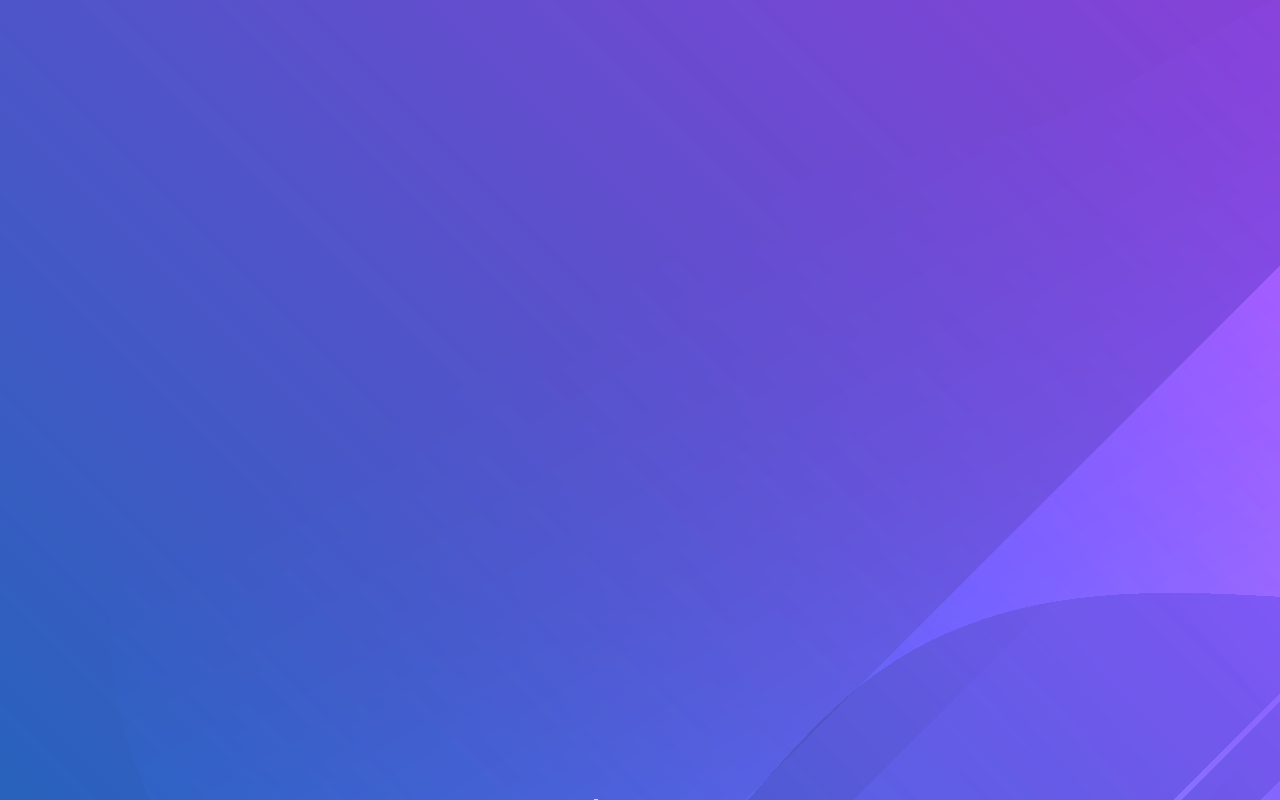
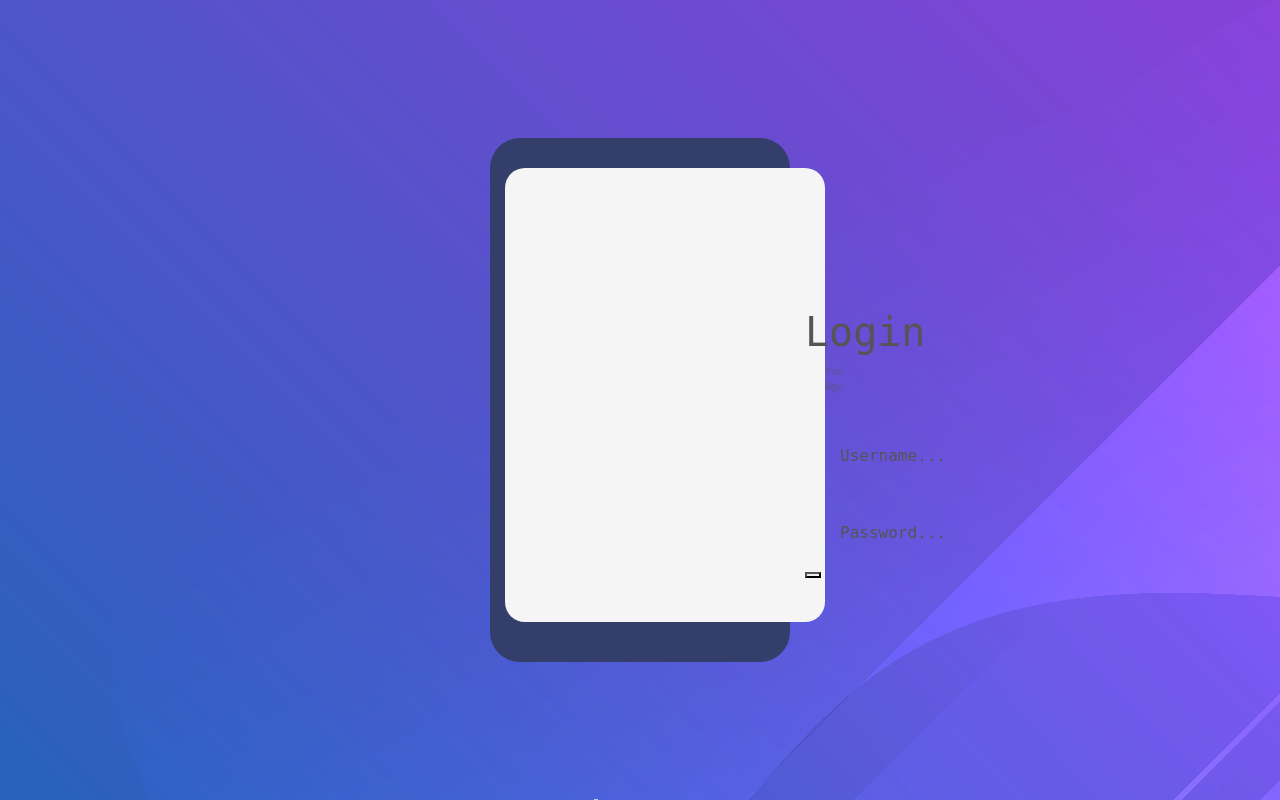
Before and after one commit to UIT20520649/Cryptography-Project, a Flask app: page /login in a window 1280 px wide. Run offline with Flask 2, Linux system fonts and the light colour scheme.

Commit message:
add login ui =))

```diff
--- a/Application/static/styles/style.css
+++ b/Application/static/styles/style.css
@@ -0,0 +1,139 @@
+
+body {
+    min-height: 100vh;
+    margin: 0;
+    display: flex;
+    justify-content: center;
+    align-items: center;
+    font-family: monospace;
+    color: #555;
+    /* background-image: "assets/Background"; */
+}
+
+.loginContainer {
+    background-color: #333F6A;
+    width: 300px;
+    max-width: 100%;
+    text-align: center;
+    padding: 10px 15px 40px;
+    border-radius: 30px;
+    position: relative;
+    z-index: 1;
+}
+
+.form {
+    background-color: #F5F5F5;
+    padding: 100px 20px 40px 300px;
+    margin-top: 20px;
+    border-radius: 20px;
+    position: relative;
+}
+
+/* .form::before {
+    content: '';
+    position: absolute;
+    width: 90%;
+    height: 100%;
+    background-color: #ffffff66;
+    left: 5%;
+    top: -10px;
+    border-radius: 20px;
+    z-index: -1;
+    transition: 0.5s;
+} */
+
+
+
+.group {
+    position: relative;
+    display: grid;
+    grid-template-columns: 30px auto;
+    padding: 10px 0;
+    margin-top: 30px;
+    border-bottom: 1px solid #555;
+}
+
+.group:nth-child(1) {
+    grid-template-columns: 100%;
+    border-bottom: none;
+}
+
+.group:nth-child(1) span {
+    opacity: 0.5;
+    font-size: x-small;
+    padding: 0 20px;
+}
+
+.group:nth-child(3) {
+    grid-template-columns: 30px auto 30px;
+}
+
+.group input {
+    background-color: transparent;
+    border: none;
+    outline: none;
+}
+
+.group label {
+    position: absolute;
+    left: 35px;
+    top: 10px;
+    transition: 0.5s;
+}
+
+.group input:focus~label,
+.group input:not(:placeholder-shown)~label {
+    top: -20px;
+}
+
+.group:nth-child(3) input[type="text"]~.fa-eye-slash {
+    display: none;
+}
+
+.group:nth-child(3) input[type="password"]~.fa-eye {
+    display: none;
+}
+
+/* .loginBtn {
+    background-color: #F5F5F5;
+    width: 100px;
+    height: 100px;
+    border-radius: 50%;
+    margin-left: 50%;
+    transform: translate(-50%, 50%);
+    border: 10px solid #333F6A;
+    position: relative;
+}
+
+.loginBtn button {
+    width: 200%;
+    height: 150%;
+    border-radius: 20%;
+    border: none;
+    background-image: linear-gradient(to bottom right, #DA95F5, #F465F3);
+    color: #fff;
+}
+
+.loginBtn::before {
+    content: '';
+    position: absolute;
+    left: calc(100% + 10px);
+    top: 50%;
+    width: 70px;
+    height: 20px;
+    border-bottom-left-radius: 15px;
+    box-shadow: -30px 0px 0 #333F6A;
+    z-index: -1;
+}
+
+.loginBtn::after {
+    content: '';
+    position: absolute;
+    right: calc(100% + 10px);
+    top: 50%;
+    width: 70px;
+    height: 20px;
+    border-bottom-right-radius: 15px;
+    box-shadow: 30px 0px 0 #333F6A;
+    z-index: -1;
+} */
--- a/Application/templates/login.html
+++ b/Application/templates/login.html
@@ -2,7 +2,7 @@
 <html>
 <head>
     <link rel="stylesheet" href="https://cdn.jsdelivr.net/npm/bootstrap@4.3.1/dist/css/bootstrap.min.css" integrity="sha384-ggOyR0iXCbMQv3Xipma34MD+dH/1fQ784/j6cY/iJTQUOhcWr7x9JvoRxT2MZw1T" crossorigin="anonymous">
-    <link rel="stylesheet" href="{{url_for('static',filename='styles/style.css')}}"
+    <link rel="stylesheet" href="{{url_for('static',filename='styles/style.css')}}">
 </head>
 <body>
     <style>
@@ -10,5 +10,37 @@
             background-image: url({{url_for('static',filename='assets/Background.png')}});
         }
     </style>
+        <div class="loginContainer">
+
+            <div class="form">
+                <div class="group">
+                    <h1>Login</h1>
+                    <span>
+                        You Ngu
+                    </span>
+                </div>
+                <div class="group">
+                    <i class="fa-regular fa-user"></i>
+                    <input type="text" placeholder=" " id="name" autocomplete="off">
+                    <label for="name">Username...</label>
+                </div>
+                <div class="group">
+                    <i class="fa-solid fa-lock"></i>
+                    <input type="password" placeholder=" " id="password" autocomplete="off">
+                    <i class="fa-regular fa-eye" onclick="changeTypePassword()"></i>
+                    <i class="fa-regular fa-eye-slash" onclick="changeTypePassword()"></i>
+                    <label for="password">Password...</label>
+                </div>
+                <div class="loginBtn">
+                    <button><i class="fa-solid fa-arrow-right"></i></button>
+                </div>
+            </div>
+
+        </div>
+        <script>
+            function changeTypePassword() {
+                document.getElementById('password').type = document.getElementById('password').type == 'text' ? 'password' : 'text';
+            }
+        </script>
 
 </html>
```
Also changed, not shown: Application/static/assets/favicon.png (added).
